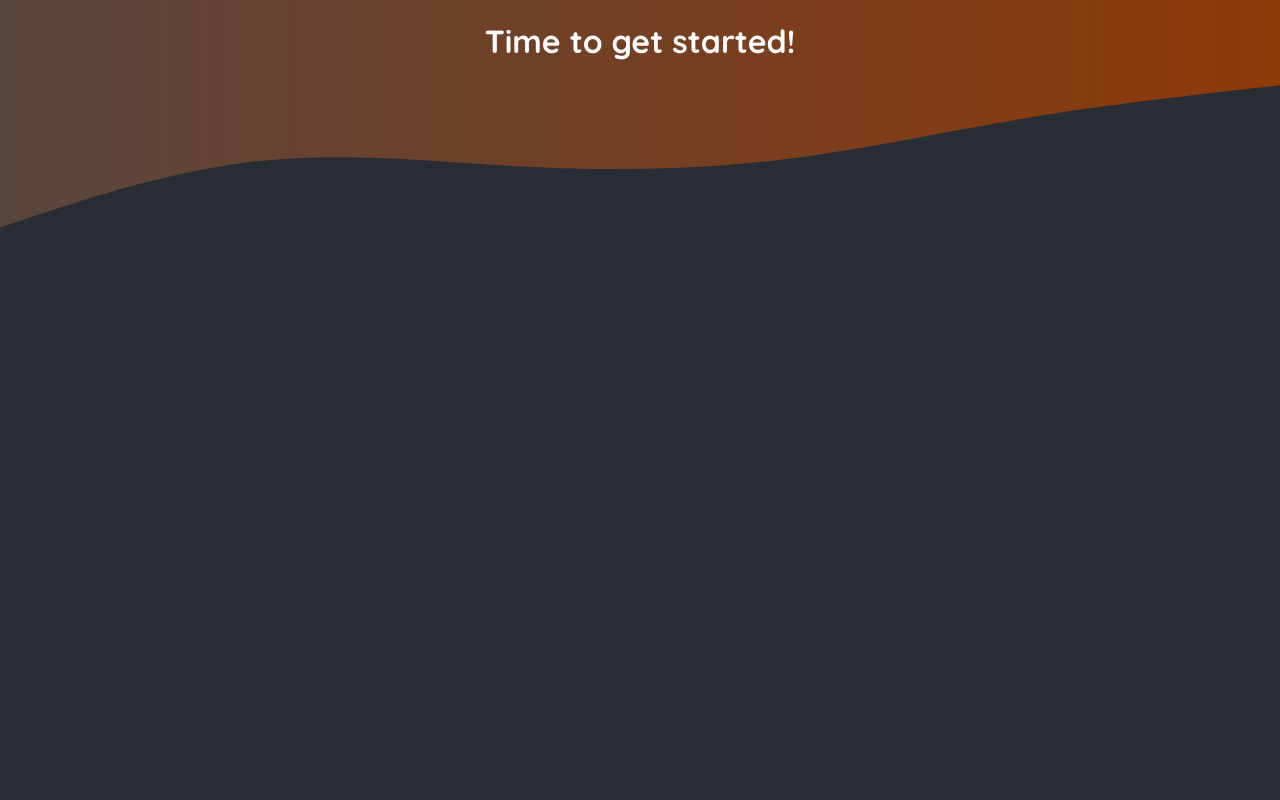
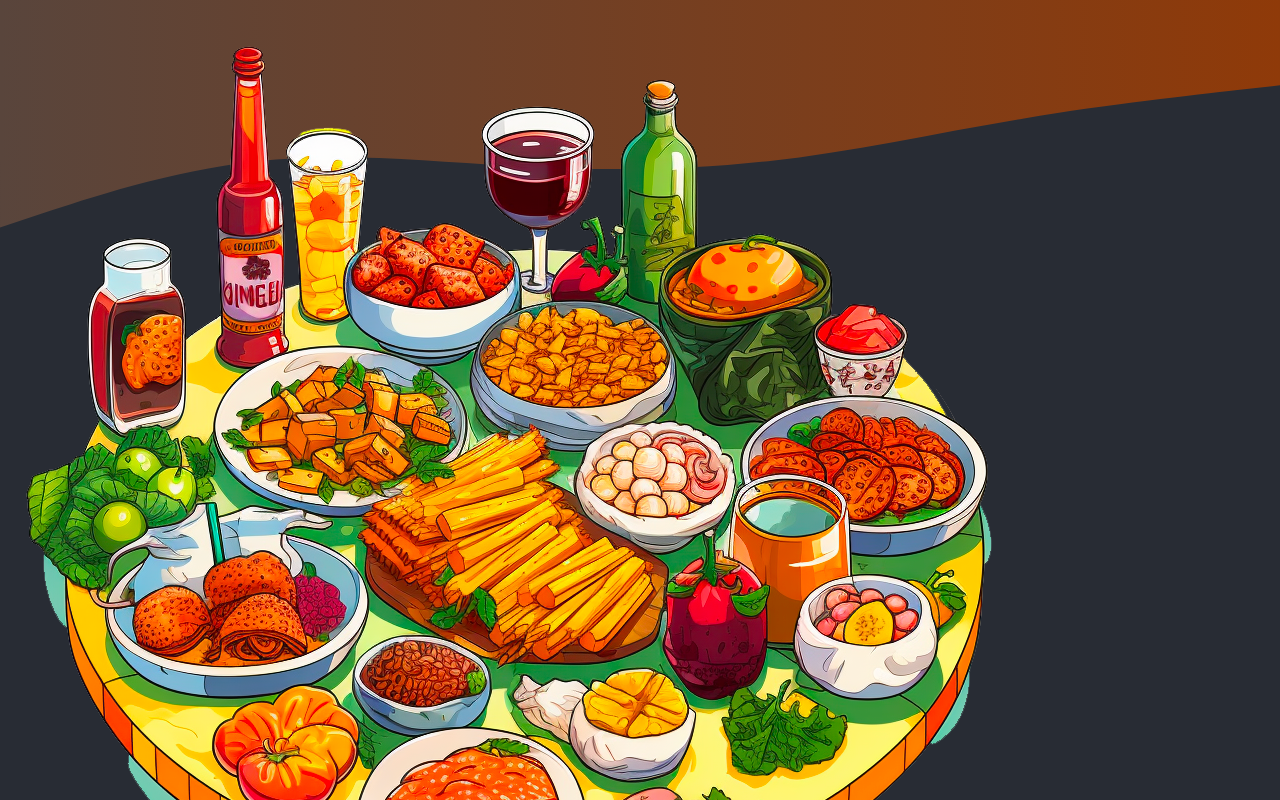
Before and after one commit to Muhammad0320/next-meal, a Next.js app: page / in a window 1280 px wide. Shown: the top 800 px of the page. Built offline with nearby package versions, Linux system fonts and the light colour scheme.

Commit message:
chore:  add mainnav to root layout

```diff
--- a/app/layout.js
+++ b/app/layout.js
@@ -1,8 +1,9 @@
-import './globals.css';
+import MainNav from "@/components/MainNav";
+import "./globals.css";
 
 export const metadata = {
-  title: 'NextLevel Food',
-  description: 'Delicious meals, shared by a food-loving community.',
+  title: "NextLevel Food",
+  description: "Delicious meals, shared by a food-loving community.",
 };
 
 export default function RootLayout({ children }) {
@@ -15,11 +16,11 @@
               <linearGradient id="gradient" x1="0%" y1="0%" x2="100%" y2="0%">
                 <stop
                   offset="0%"
-                  style={{ stopColor: '#59453c', stopOpacity: '1' }}
+                  style={{ stopColor: "#59453c", stopOpacity: "1" }}
                 />
                 <stop
                   offset="100%"
-                  style={{ stopColor: '#8f3a09', stopOpacity: '1' }}
+                  style={{ stopColor: "#8f3a09", stopOpacity: "1" }}
                 />
               </linearGradient>
             </defs>
@@ -30,6 +31,7 @@
           </svg>
         </div>
 
+        <MainNav />
         {children}
       </body>
     </html>
```
